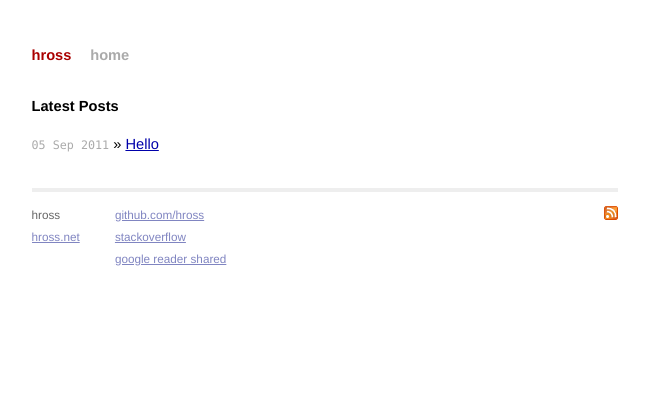
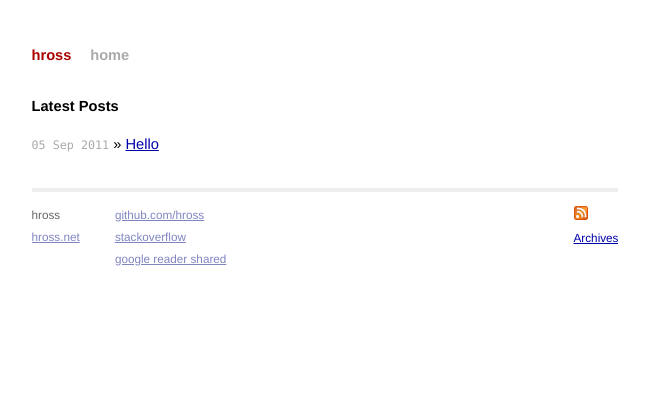
Before and after one commit to hross/hross.github.com, a Jekyll site: the page built from index.html, in a window 1280 px wide. Shown: the top 396 px of the page, without its empty margins (315-964 px from the left). Built offline with Jekyll 4.4.1, drawn with Linux system fonts in a browser that asks for light colours; Markdown is read by kramdown in place of the engine named in the settings.

Commit message:
updated layout

```diff
--- a/_layouts/default.html
+++ b/_layouts/default.html
@@ -36,7 +36,8 @@
     <div class="rss">
     	<a href="http://feeds.feedburner.com/hross">
         	<img src="/images/rss.png" alt="Subscribe to RSS Feed" />
-      	</a>
+      	</a><br />
+      	<a href="/archive.html">Archives</a>
     </div>
   </div>
 </div>
--- a/css/screen.css
+++ b/css/screen.css
@@ -137,9 +137,9 @@ ul.posts {
       float: right;
     }
 
-      .site .footer .rss img {
+    .site .footer .rss img {
         border: 0;
-      }
+    }
 
 /*****************************************************************************/
 /*
```
